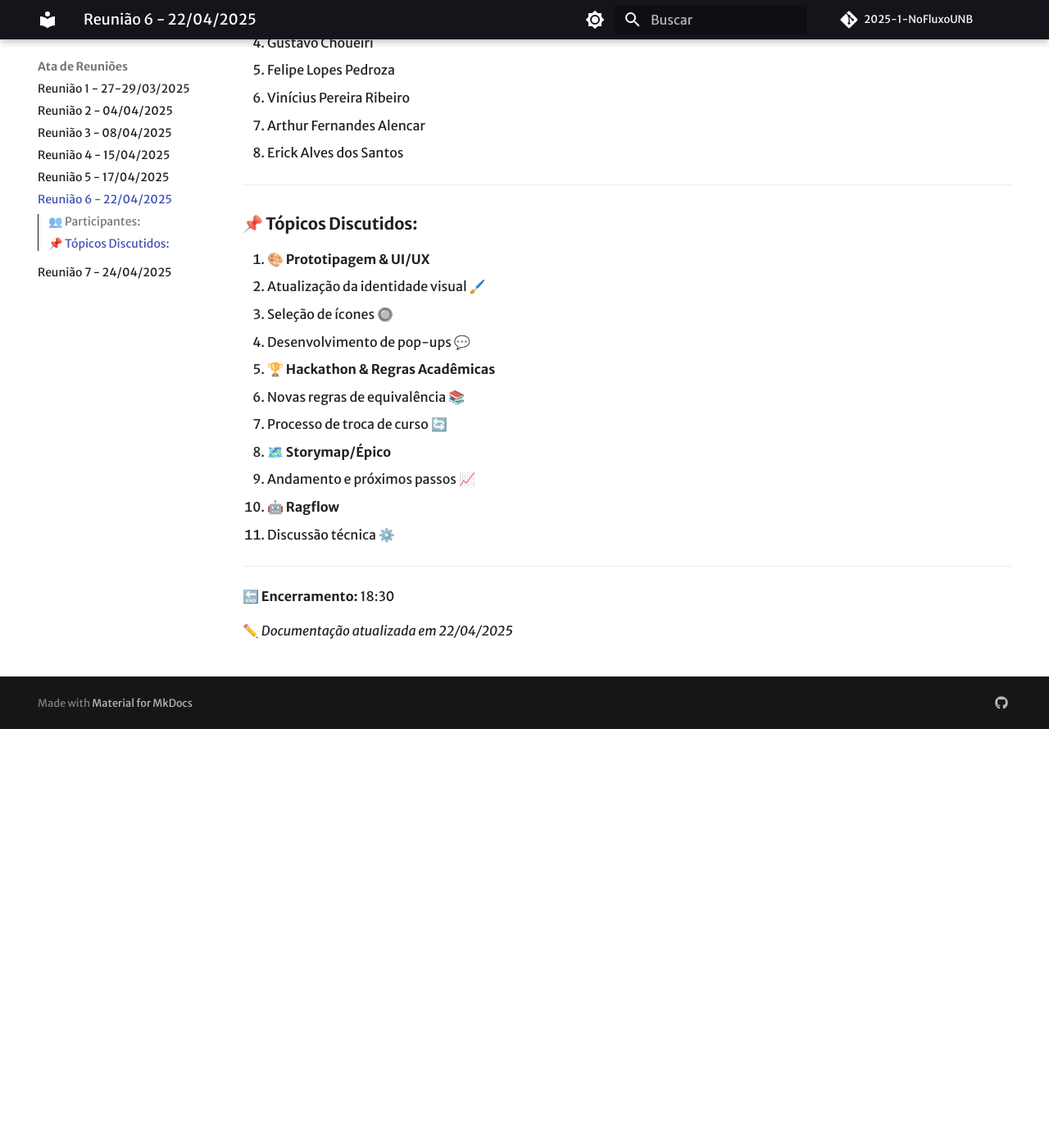
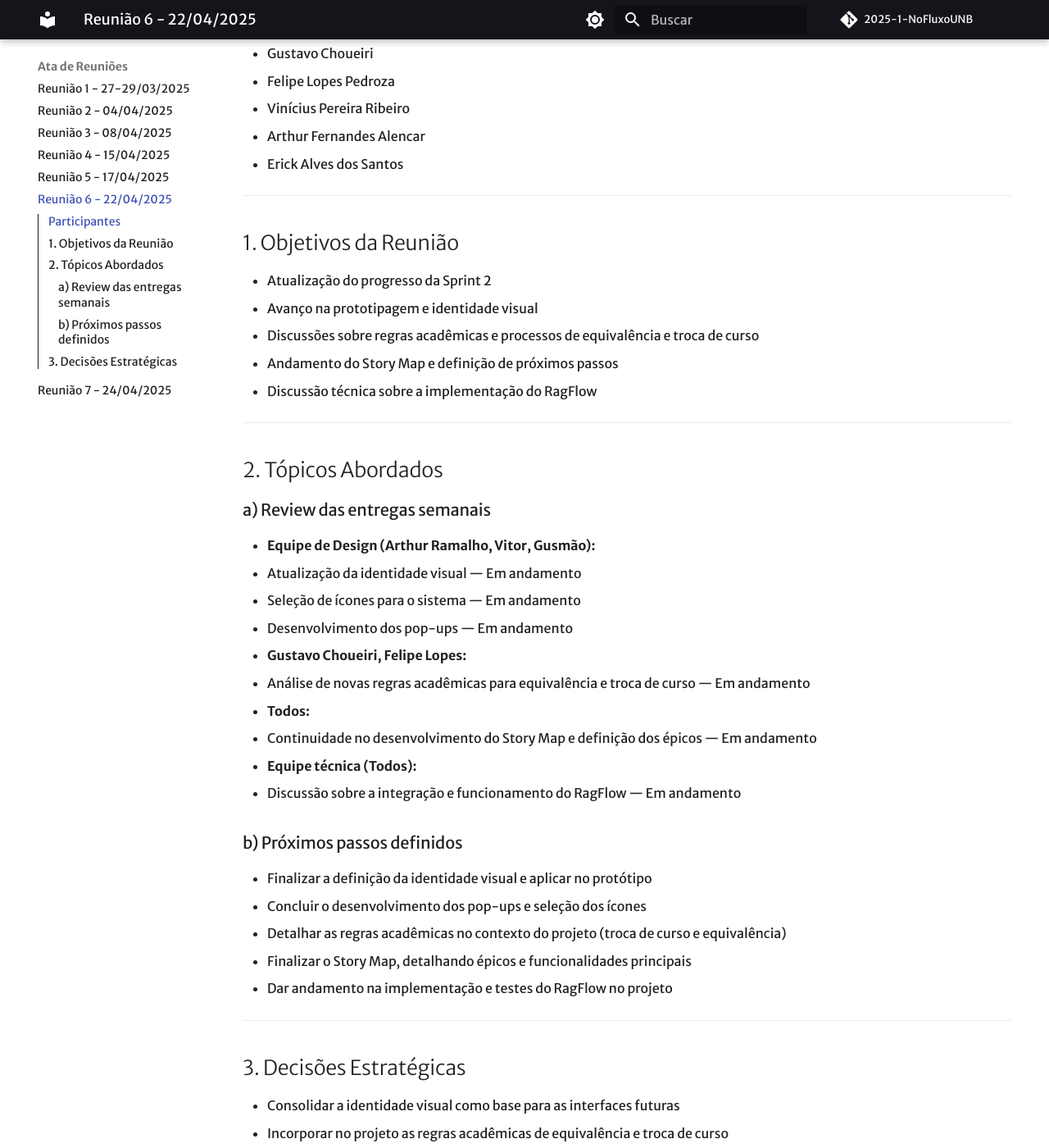
Before and after one commit to unb-mds/2025-1-Squad03, an MkDocs documentation site: the page built from Documentação/Atas/22-04-25.md, in a window 1280 px wide and 1400 px high, scrolled down 511 px. Shown: the whole window at 82% size. Built offline with MkDocs 1.6.1 and Material for MkDocs 9.7.7, drawn with Linux system fonts in a browser that asks for light colours; comment, search, counter and statistics services are not loaded; some of the changed text lies outside the part shown.

Commit message:
Update 22-04-25.md

```diff
--- a/Documentação/Atas/22-04-25.md
+++ b/Documentação/Atas/22-04-25.md
@@ -1,40 +1,65 @@
-**📝 ATA DE REUNIÃO - SPRINT 2**
-**📅 Data:** 22/04/2025
-**⏰ Horário:** 17:30 - 18:30
-**📍 Plataforma:** Discord 🎧
+# ATA DE REUNIÃO – SPRINT 2
 
-### 👥 **Participantes:**
-1. Arthur Nogueira Ramalho
-2. Guilherme Gusmão Nepomuceno
-3. Vitor Marconi Trancoso Albuquerque
-4. Gustavo Choueiri
-5. Felipe Lopes Pedroza
-6. Vinícius Pereira Ribeiro
-7. Arthur Fernandes Alencar
-8. Erick Alves dos Santos
+**Data:** 22/04/2025
+**Horário:** 17h30 às 18h30
+**Plataforma:** Discord
 
 ---
 
-### 📌 **Tópicos Discutidos:**
+## Participantes
 
-1. **🎨 Prototipagem & UI/UX**
-   - Atualização da identidade visual 🖌️
-   - Seleção de ícones 🔘
-   - Desenvolvimento de pop-ups 💬
-
-2. **🏆 Hackathon & Regras Acadêmicas**
-   - Novas regras de equivalência 📚
-   - Processo de troca de curso 🔄
-
-3. **🗺️ Storymap/Épico**
-   - Andamento e próximos passos 📈
-
-4. **🤖 Ragflow**
-   - Discussão técnica ⚙️
+- Arthur Nogueira Ramalho
+- Guilherme Gusmão Nepomuceno
+- Vitor Marconi Trancoso Albuquerque
+- Gustavo Choueiri
+- Felipe Lopes Pedroza
+- Vinícius Pereira Ribeiro
+- Arthur Fernandes Alencar
+- Erick Alves dos Santos
 
 ---
 
-**🔚 Encerramento:** 18:30
+## 1. Objetivos da Reunião
 
+- Atualização do progresso da Sprint 2
+- Avanço na prototipagem e identidade visual
+- Discussões sobre regras acadêmicas e processos de equivalência e troca de curso
+- Andamento do Story Map e definição de próximos passos
+- Discussão técnica sobre a implementação do RagFlow
 
-✏️ *Documentação atualizada em 22/04/2025*
+---
+
+## 2. Tópicos Abordados
+
+### a) Review das entregas semanais
+
+- **Equipe de Design (Arthur Ramalho, Vitor, Gusmão):**
+  - Atualização da identidade visual — Em andamento
+  - Seleção de ícones para o sistema — Em andamento
+  - Desenvolvimento dos pop-ups — Em andamento
+
+- **Gustavo Choueiri, Felipe Lopes:**
+  - Análise de novas regras acadêmicas para equivalência e troca de curso — Em andamento
+
+- **Todos:**
+  - Continuidade no desenvolvimento do Story Map e definição dos épicos — Em andamento
+
+- **Equipe técnica (Todos):**
+  - Discussão sobre a integração e funcionamento do RagFlow — Em andamento
+
+### b) Próximos passos definidos
+
+- Finalizar a definição da identidade visual e aplicar no protótipo
+- Concluir o desenvolvimento dos pop-ups e seleção dos ícones
+- Detalhar as regras acadêmicas no contexto do projeto (troca de curso e equivalência)
+- Finalizar o Story Map, detalhando épicos e funcionalidades principais
+- Dar andamento na implementação e testes do RagFlow no projeto
+
+---
+
+## 3. Decisões Estratégicas
+
+- Consolidar a identidade visual como base para as interfaces futuras
+- Incorporar no projeto as regras acadêmicas de equivalência e troca de curso
+- Story Map se mantém como documento central para o desenvolvimento e acompanhamento do projeto
+- Adoção do RagFlow como solução de IA para suporte ao sistema
```
